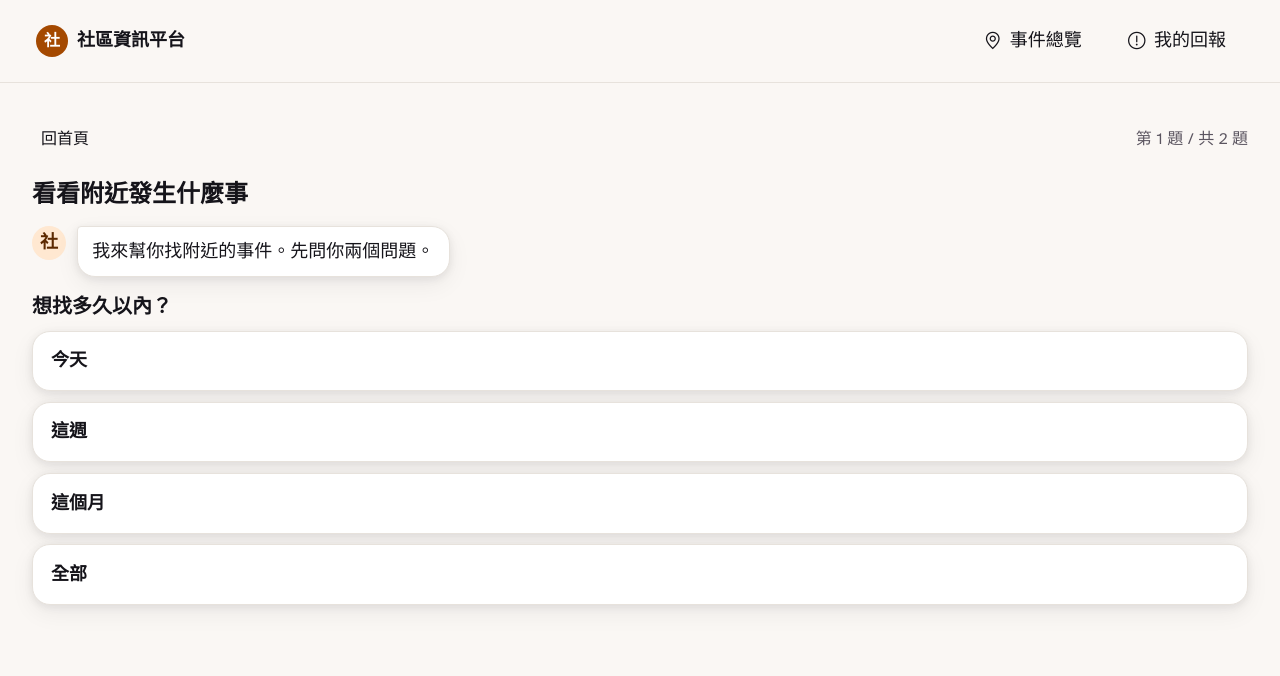
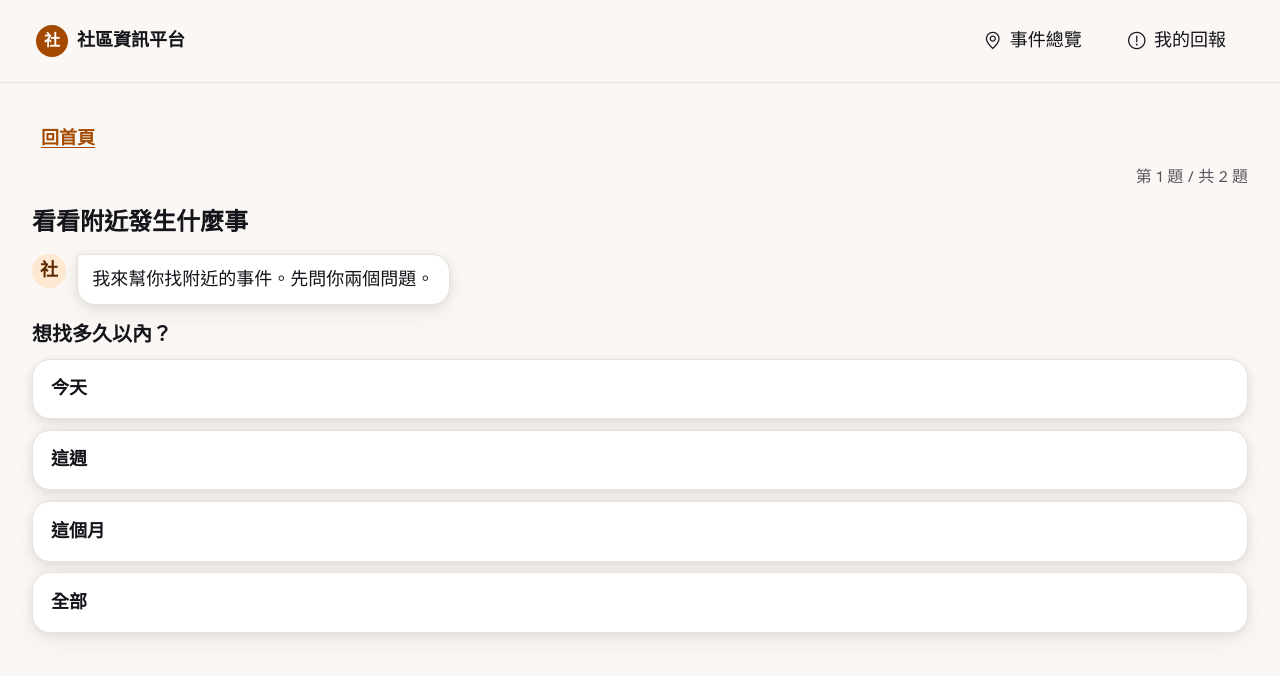
Before and after one commit to MillerLiu94/lcs_project, a Vue app in the folder app/: page /assistant/events in a window 1280 px wide. Shown: the top 676 px of the page. Built offline with nearby package versions, Linux system fonts and the light colour scheme; no server answers.

Commit message:
feat(nav): shared home link on every page via AppShell

```diff
--- a/app/src/components/AppShell.vue
+++ b/app/src/components/AppShell.vue
@@ -3,6 +3,7 @@
     <TopNav v-if="isDesktop" />
 
     <main class="app-shell__main">
+      <HomeLink v-if="showHomeLink" />
       <slot />
     </main>
 
@@ -13,14 +14,22 @@
 <script>
 import TopNav from './TopNav.vue'
 import BottomNav from './BottomNav.vue'
+import HomeLink from './HomeLink.vue'
 import { useBreakpoint } from '../composables/useBreakpoint'
 
 export default {
   name: 'AppShell',
-  components: { TopNav, BottomNav },
+  components: { TopNav, BottomNav, HomeLink },
   setup() {
     const { isDesktop } = useBreakpoint()
     return { isDesktop }
+  },
+  computed: {
+    // 首頁本身就是家，不顯示回首頁；其餘每一頁都在內容上方提供。
+    showHomeLink() {
+      const path = this.$route && this.$route.path
+      return path !== '/'
+    },
   },
 }
 </script>
--- /dev/null
+++ b/app/src/components/HomeLink.vue
@@ -0,0 +1,27 @@
+<template>
+  <router-link class="home-link" to="/">回首頁</router-link>
+</template>
+
+<script>
+export default {
+  name: 'HomeLink',
+}
+</script>
+
+<style scoped>
+.home-link {
+  display: inline-flex;
+  align-items: center;
+  min-height: 48px;
+  padding: 0 0.5rem;
+  color: var(--primary);
+  font-weight: 700;
+  text-decoration: underline;
+  text-underline-offset: 3px;
+}
+.home-link:focus-visible {
+  outline: 3px solid var(--ring);
+  outline-offset: 2px;
+  border-radius: var(--radius);
+}
+</style>
--- a/app/src/views/assistant/AssistantView.vue
+++ b/app/src/views/assistant/AssistantView.vue
@@ -1,7 +1,6 @@
 <template>
   <section v-if="script" class="assistant">
     <header class="assistant__top">
-      <button type="button" class="assistant__home" @click="goHome">回首頁</button>
       <span class="assistant__progress">{{ progress }}</span>
     </header>
 
@@ -112,9 +111,6 @@ export default {
       this.text = ''
       if (!this.script) this.$router.replace('/')
     },
-    goHome() {
-      this.$router.push('/')
-    },
     answer(value) {
       const step = this.currentStep
       if (!step) return
@@ -167,18 +163,7 @@ export default {
 
 <style scoped>
 .assistant { display: flex; flex-direction: column; gap: var(--space-3); }
-.assistant__top { display: flex; align-items: center; justify-content: space-between; gap: 1rem; }
-.assistant__home {
-  min-height: 48px;
-  padding: 0 0.5rem;
-  background: none;
-  border: none;
-  color: var(--foreground);
-  font: inherit;
-  font-size: var(--font-size-meta);
-  cursor: pointer;
-}
-.assistant__home:focus-visible { outline: 3px solid var(--ring); outline-offset: 2px; }
+.assistant__top { display: flex; align-items: center; justify-content: flex-end; }
 .assistant__progress { color: var(--muted-foreground); font-size: var(--font-size-meta); }
 .assistant__title { margin: 0; font-size: var(--font-size-h2); line-height: var(--line-height-h2); }
 .assistant__turn { display: flex; align-items: flex-start; gap: 0.6rem; }
```
Also changed, not shown: 2 other files (tests, documents, lock files or other folders).
